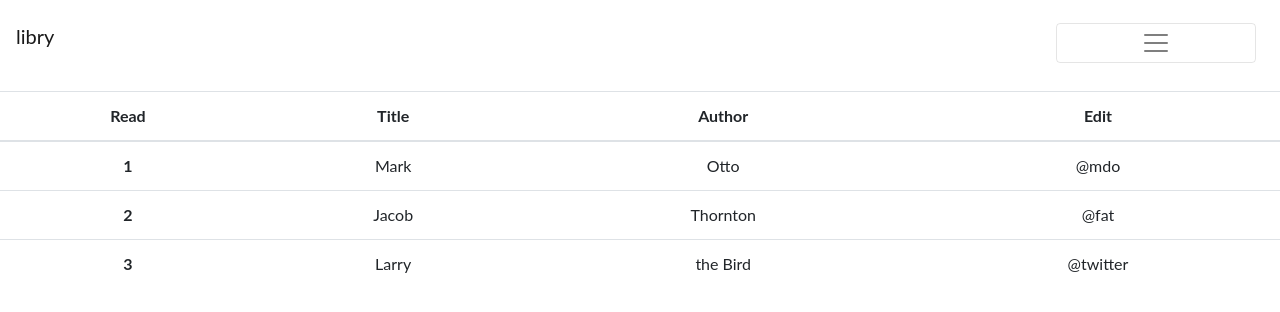
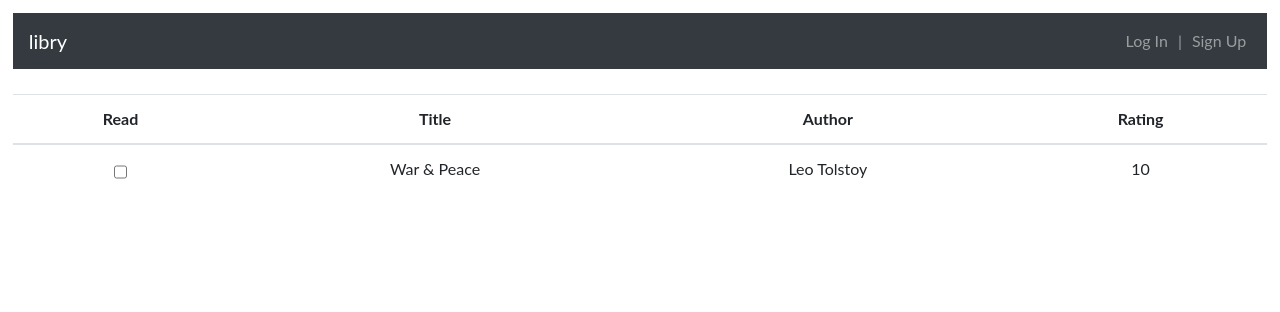
Before and after one commit to BarnabyN/libry_frontend, a React (Create React App) app: page / in a window 1280 px wide. Shown: the top 312 px of the page. Built offline with nearby package versions, Linux system fonts and the light colour scheme.

Commit message:
Update navbar & homescreen table

```diff
--- a/src/components/CustomNavbar.js
+++ b/src/components/CustomNavbar.js
@@ -1,9 +1,9 @@
 import React, { useState } from "react";
+import { Link, useHistory } from "react-router-dom";
 import * as constants from "../constants";
+import "../styles/CustomNavbar.css";
 import {
-  Collapse,
   Navbar,
-  NavbarToggler,
   NavbarBrand,
   Nav,
   NavItem,
@@ -12,7 +12,7 @@ import {
 } from "reactstrap";
 
 export default function CustomNavbar() {
-  const [collapsed, setCollapsed] = useState(true);
+  const history = useHistory();
   const [user, setUser] = React.useState("");
   const token = localStorage.getItem("token");
 
@@ -28,33 +28,39 @@ export default function CustomNavbar() {
     }
   }, [token]);
 
-  const toggleNavbar = () => setCollapsed(!collapsed);
+  return (
+    <Navbar className="navbar" color="dark" dark expand="ml">
+      <NavbarBrand href="/">libry</NavbarBrand>
 
-  return (
-    <div>
-      <Navbar color="faded" light>
-        <NavbarBrand href="/" className="mr-auto">
-          libry
-        </NavbarBrand>
-        <NavbarText>{user}</NavbarText>
-        <NavbarToggler onClick={toggleNavbar} className="mr-2" />
-        <Collapse isOpen={!collapsed} navbar>
-          <Nav navbar>
+      <Nav className="ml-auto" navbar>
         {user ? (
-              <NavLink href="/login/">Log Out</NavLink>
+          <div className="nav">
+            <NavbarText className="nav-item-override">{user}</NavbarText>
+            <NavbarText className="nav-item-override">|</NavbarText>
+            <NavItem className="nav-item-override">
+              <NavLink
+                tag={Link}
+                onClick={() => {
+                  localStorage.removeItem("token");
+                  history.push("/login");
+                }}
+              >
+                Log Out
+              </NavLink>
+            </NavItem>
+          </div>
         ) : (
-              <div>
-                <NavItem>
+          <div className="nav">
+            <NavItem className="nav-item-override">
               <NavLink href="/login/">Log In</NavLink>
             </NavItem>
-                <NavItem>
+            <NavbarText className="nav-item-override">|</NavbarText>
+            <NavItem className="nav-item-override">
               <NavLink href="/signup">Sign Up</NavLink>
             </NavItem>
           </div>
         )}
       </Nav>
-        </Collapse>
     </Navbar>
-    </div>
   );
 }
--- /dev/null
+++ b/src/elements/Tickbox.js
@@ -0,0 +1,11 @@
+import React from "react";
+import { Input, Form } from "reactstrap";
+import "../styles/Tickbox.css";
+
+export default function Tickbox() {
+  return (
+    <div>
+      <input className="tickbox" type="checkbox" />
+    </div>
+  );
+}
--- a/src/pages/HomePage.js
+++ b/src/pages/HomePage.js
@@ -1,6 +1,7 @@
 import React from "react";
 import { useHistory } from "react-router-dom";
-import { Table } from "reactstrap";
+import { Table, Input } from "reactstrap";
+import Tickbox from "../elements/Tickbox.js";
 import CustomNavbar from "../components/CustomNavbar";
 import "../styles/HomePage.css";
 
@@ -18,27 +19,17 @@ export default function HomePage() {
               <th>Read</th>
               <th>Title</th>
               <th>Author</th>
-              <th>Edit</th>
+              <th>Rating</th>
             </tr>
           </thead>
           <tbody>
             <tr>
-              <th scope="row">1</th>
-              <td>Mark</td>
-              <td>Otto</td>
-              <td>@mdo</td>
-            </tr>
-            <tr>
-              <th scope="row">2</th>
-              <td>Jacob</td>
-              <td>Thornton</td>
-              <td>@fat</td>
-            </tr>
-            <tr>
-              <th scope="row">3</th>
-              <td>Larry</td>
-              <td>the Bird</td>
-              <td>@twitter</td>
+              <td className="isread" scope="row">
+                <Tickbox />
+              </td>
+              <td className="title">War & Peace</td>
+              <td className="author">Leo Tolstoy</td>
+              <td className="rating">10</td>
             </tr>
           </tbody>
         </Table>
--- /dev/null
+++ b/src/styles/CustomNavbar.css
@@ -0,0 +1,8 @@
+.nav-item-override {
+  padding-left: 5px;
+  padding-right: 5px;
+}
+
+.navbar {
+  margin: 1%;
+}
--- a/src/styles/HomePage.css
+++ b/src/styles/HomePage.css
@@ -12,3 +12,17 @@
   width: 50%;
   align-items: center;
 }
+
+td.isread {
+  text-align: center;
+  vertical-align: middle;
+}
+
+td.author {
+}
+
+td.title {
+}
+
+td.rating {
+}
--- /dev/null
+++ b/src/styles/Tickbox.css
@@ -0,0 +1,3 @@
+.tickbox {
+  margin: auto;
+}
--- a/src/styles/index.css
+++ b/src/styles/index.css
@@ -7,7 +7,8 @@ body {
 }
 
 .content {
-  padding-top: 20px;
+  padding-top: 1%;
+  margin: 1%;
   min-height: 81.5vh;
   text-align: center;
 }
@@ -22,21 +23,3 @@ input {
   text-align: center;
   display: block;
 }
-
-button {
-  font-size: 18px;
-  outline: none;
-  border-radius: 50px;
-  background-color: #e3544f;
-  color: white;
-  border: none;
-  width: 200px;
-  height: 40px;
-  margin-top: 15px;
-  display: block;
-}
-
-button:hover {
-  color: darkgray;
-  cursor: pointer;
-}
```
Also changed, not shown: src/elements/CustomNavlink.js (deleted, +0 -11 lines). Lines whose indentation alone changed are shown as unchanged.
